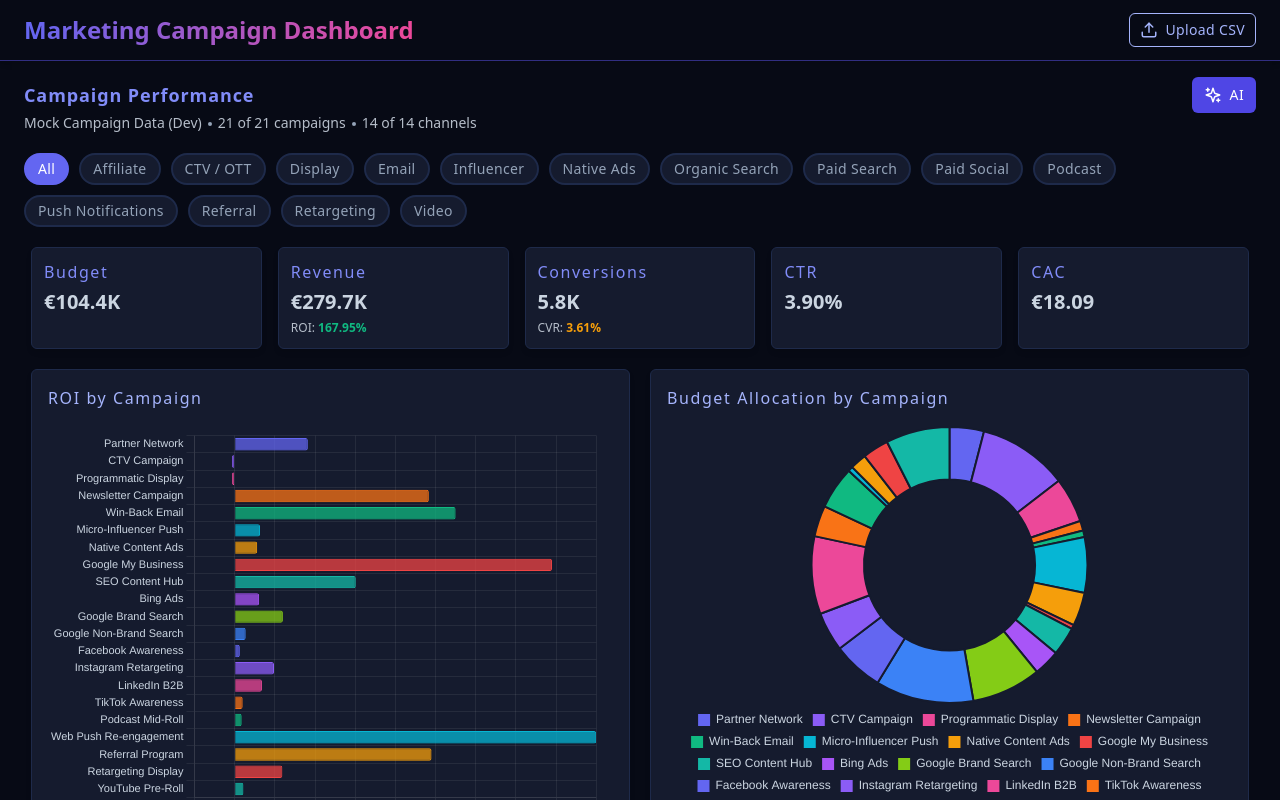
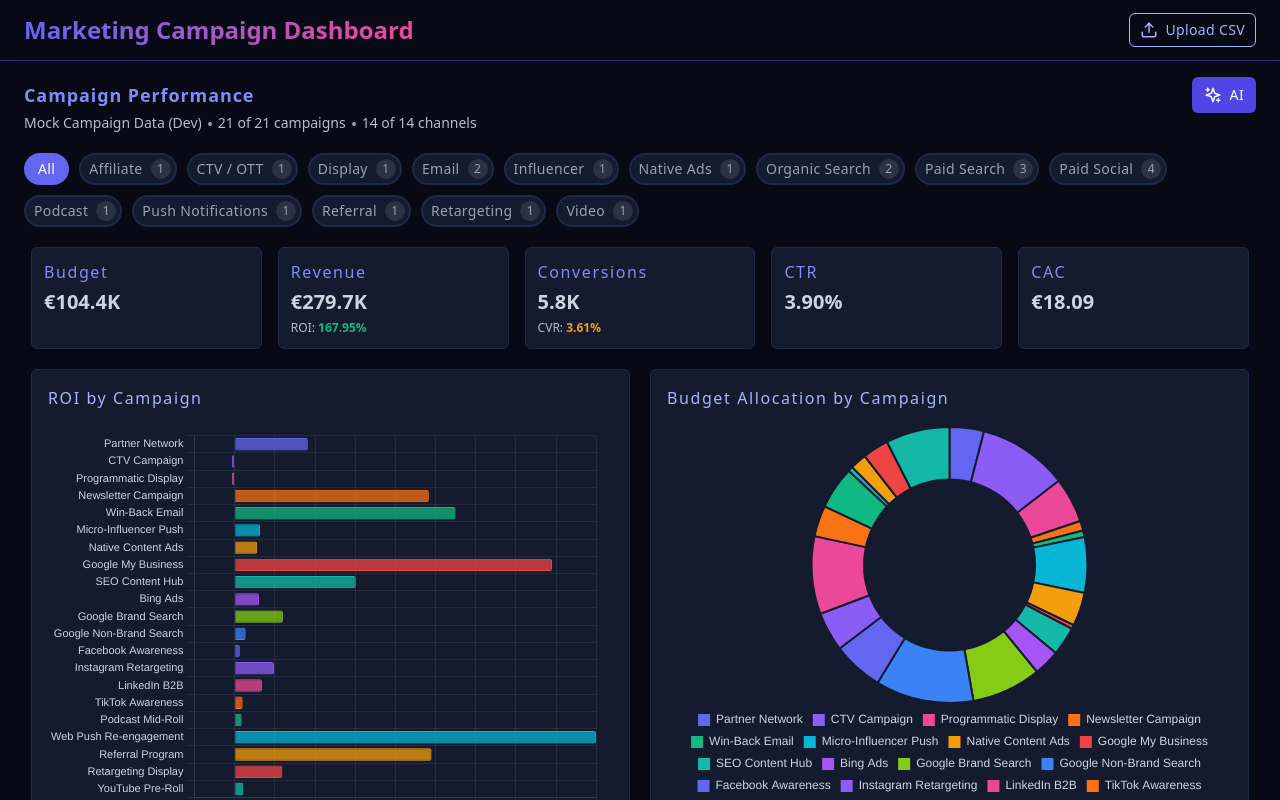
Before and after one commit to katerina-tziala/marketing-campain-dashboard, a Vue app in the folder app/: page / in a window 1280 px wide. Built offline with nearby package versions, Linux system fonts and the light colour scheme.

Commit message:
feat(dashboard): show campaign count pill in channel filter chips

```diff
--- a/app/src/features/dashboard/DashboardView.vue
+++ b/app/src/features/dashboard/DashboardView.vue
@@ -43,7 +43,7 @@
           :kpis="store.kpis"
         />
         <!-- Campaign Table -->
-        <div class="card table-card max-h-full mx-auto max-w-7xl">
+        <div class="card table-card max-h-full mx-auto max-w-7xl w-full">
           <h3 class="card-title table-card-title">Campaign Details</h3>
           <CampaignTable :campaigns="store.filteredCampaigns" />
         </div>
--- a/app/src/features/dashboard/components/ChannelFilter.vue
+++ b/app/src/features/dashboard/components/ChannelFilter.vue
@@ -15,7 +15,7 @@
 <template>
   <div class="channel-filter" role="group" aria-label="Filter by channel">
     <button
-      class="btn-icon-secondary filter-btn"
+      class="btn-secondary filter-btn all"
       :class="selected.length === 0 ? 'active' : 'inactive'"
       @click="emit('clearAll')"
     >
@@ -24,12 +24,13 @@
     <button
       v-for="channel in channels"
       :key="channel.id"
-      class="btn-icon-secondary filter-btn"
+      class="btn-secondary filter-btn"
       :class="selected.includes(channel.id) ? 'active' : 'inactive'"
       :aria-pressed="selected.includes(channel.id)"
       @click="emit('toggle', channel.id)"
     >
       {{ channel.name }}
+      <span class="filter-count">{{ channel.campaigns.length }}</span>
     </button>
   </div>
 </template>
@@ -42,7 +43,8 @@
 .filter-btn {
   @apply rounded-full
   border-2
-  px-3
+  pr-1
+  pl-2
   py-1
   text-sm
   font-medium
@@ -60,5 +62,20 @@
     hover:border-primary-400
     focus-visible:border-primary-400;
   }
+
+  &.all {
+    @apply px-3;
+  }
+}
+
+.filter-count {
+  @apply inline-flex items-center justify-center
+  rounded-full
+  px-1.5
+  min-w-[1.25rem]
+  h-5
+  text-xs
+  font-normal
+  bg-white/10;
 }
 </style>
--- a/app/src/style.scss
+++ b/app/src/style.scss
@@ -5,7 +5,7 @@
 @tailwind utilities;
 
 // ─── Theme tokens ─────────────────────────────────────────────────────────────
-
+// 1D1B20
 :root {
   --color-bg: #070a15;
   --color-surface: #151b2e;
@@ -15,6 +15,7 @@
   --color-border: #1e2a4a;
   --color-header-bg: #070a15;
   --color-header-text: #f1f5f9;
+
 }
 
 
--- a/app/src/styles/components/_button.scss
+++ b/app/src/styles/components/_button.scss
@@ -66,6 +66,25 @@
      }
   }
 
+    .btn-secondary {
+    @extend .btn;
+
+    @apply text-xl
+      bg-none
+      p-1.5
+      text-primary-400;
+
+     &:not(:disabled) {
+       &:hover {
+        @apply text-primary-400 bg-primary-500/20;
+      }
+
+      &:focus-visible  {
+        @apply border-primary-400;
+      }
+     }
+  }
+
   .btn-secondary-outline {
     @extend .btn;
      @apply text-primary-300 border-primary-300 border;
```
Also changed, not shown: 1 other file (tests, documents, lock files or other folders).
